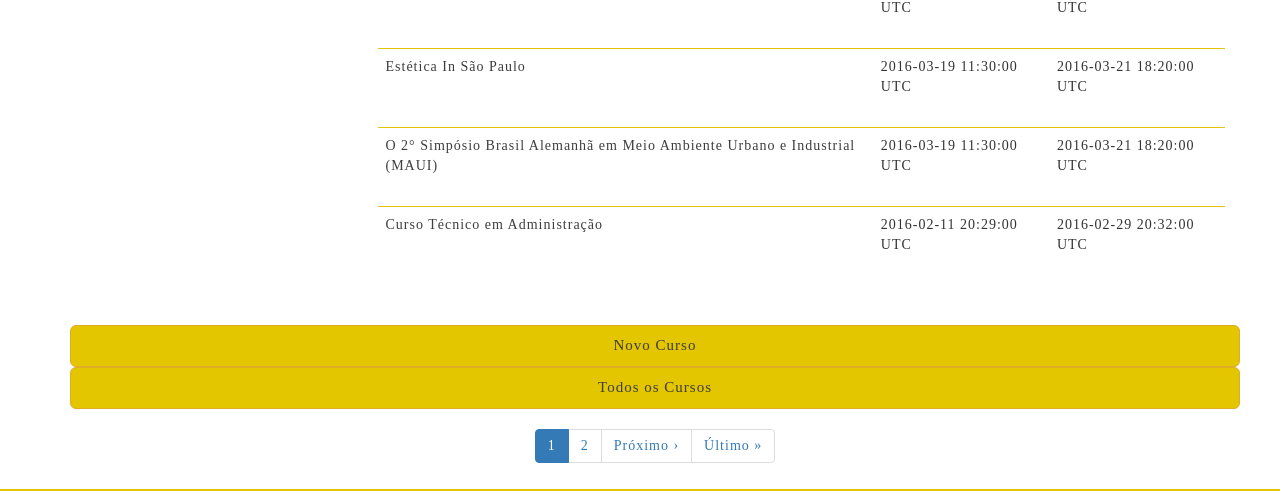
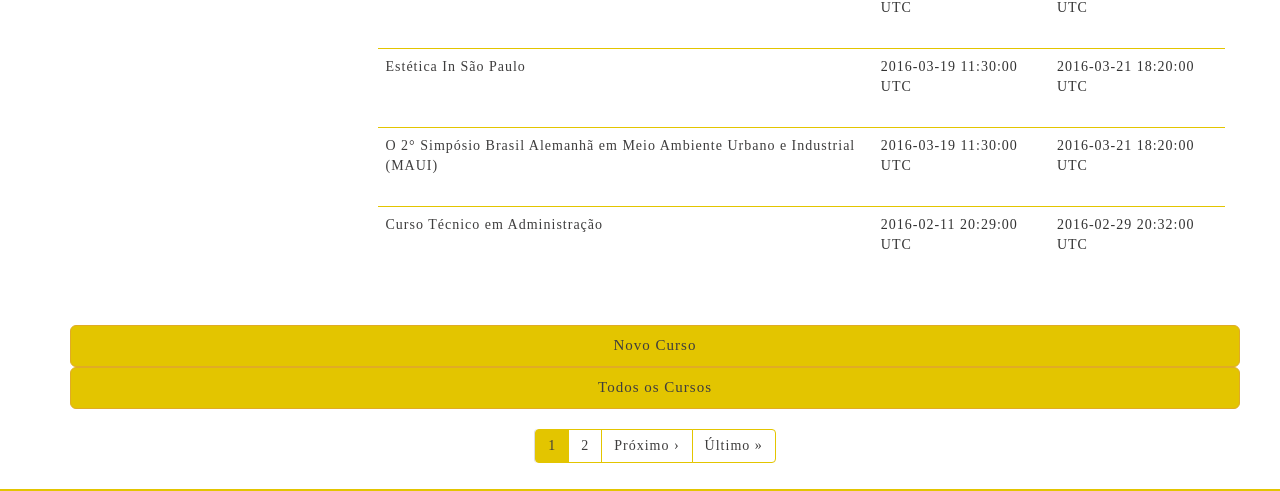
Before and after one commit to lcampagnin/buscacurso-frontend, a plain HTML site: page search.html in a window 1280 px wide. Shown: the part 2887-3378 px from the top of the page. Drawn offline with nearby package versions, Linux system fonts and the light colour scheme; a script that the page names is missing.

Commit message:
fix pagination

```diff
--- a/css/buscacurso.css
+++ b/css/buscacurso.css
@@ -51,7 +51,6 @@ a:hover {
 }
 
 a:visited {
-  color: #969595;
   text-decoration: none;
 }
 
@@ -189,13 +188,23 @@ p.about{
   background: #fff401 !important;
 }
 
-div.pagination {
-  text-align: center;
-  display: block;
+.pagination a, .pagination span.current, .pagination span.gap{
+  float: left;
+  padding: 0 14px;
+  line-height: 38px;
+  text-decoration: none;
+  border: 1px solid #DDD;
+  border-left-width: 0;
+  border-color: #E3C500 !important;
+  color: #3E3D3D !important;
 }
 
-div.pagination ul {
-  display: inline-block;
+.pagination {
+  border-left: 1px solid #ddd;
+  .active a{
+    color: #3E3D3D !important;
+    background-color: #E3C500 !important;
+  }
 }
 
 body {
@@ -619,16 +628,6 @@ p .invest {
 }
 
 /* Color page group-item-research */
-<<<<<<< HEAD
-
-=======
-.pagination {
-  background-color:white;
-  border-color: #E3C500;
-  color: #3E3D3D;
-}
->>>>>>> origin/master
-
 .header-sidebar {
   background-color:#E3C500;
   border-color: #E3C500;
```
